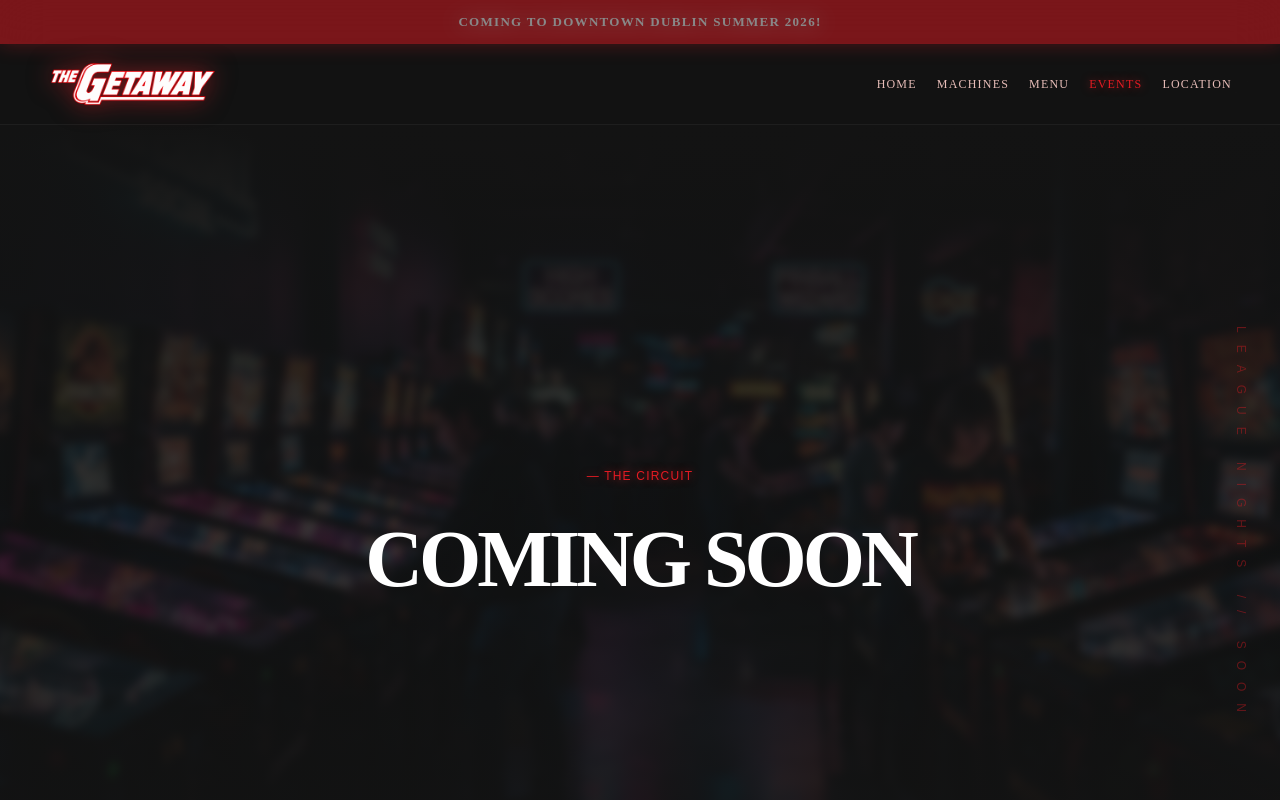
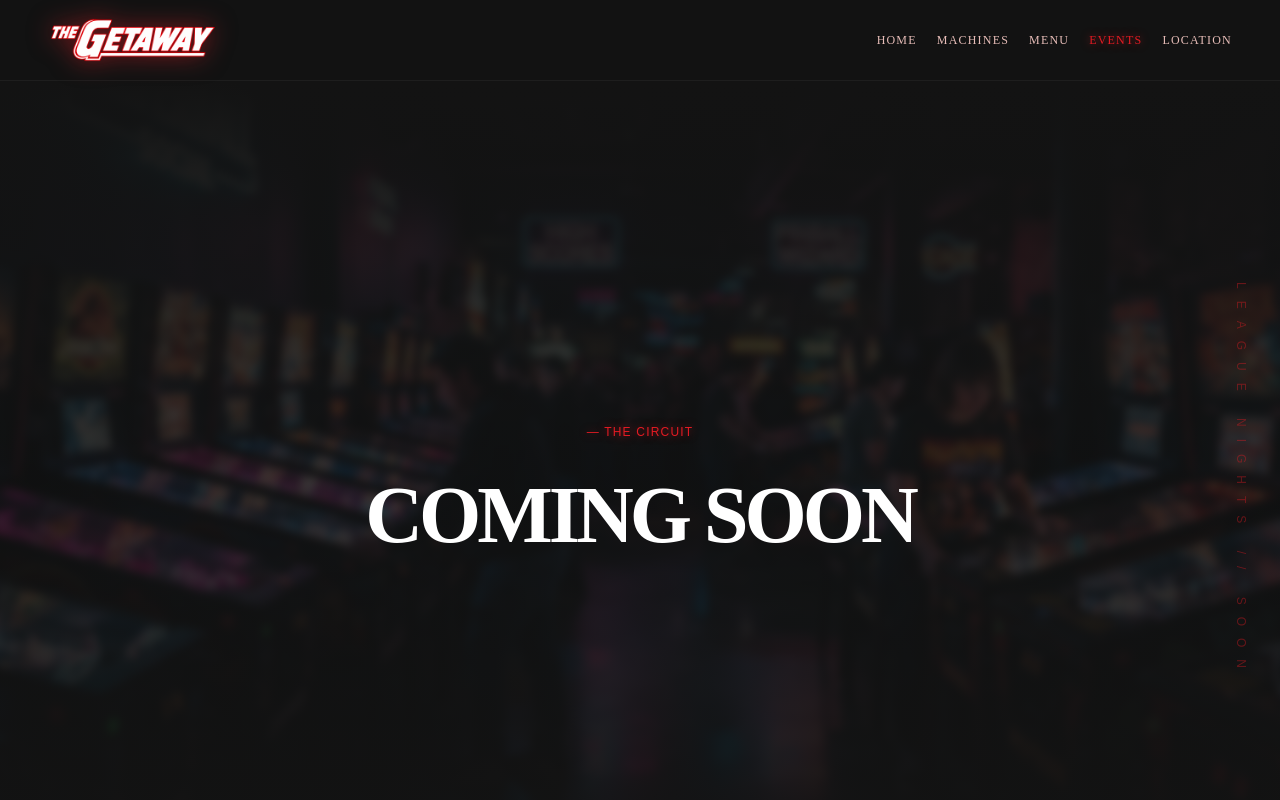
Before and after one commit to anmokhta/getawayPinball, a website: page events/index.html in a window 1280 px wide. Shown: the top 800 px of the page. Drawn offline with nearby package versions, Linux system fonts and the light colour scheme; a web font is replaced by a local one.

Commit message:
removed coming soon banner

```diff
--- a/events/index.html
+++ b/events/index.html
@@ -23,7 +23,7 @@
     <script src="../js/tailwind-config.js?v=3"></script>
 
     <!-- Shared header/footer templates (must load before <site-header>/<site-footer> are parsed) -->
-    <script src="../js/partials.js?v=4"></script>
+    <script src="../js/partials.js?v=5"></script>
 
     <!-- Site styles -->
     <link rel="stylesheet" href="../css/style.css?v=3" />
--- a/js/partials.js
+++ b/js/partials.js
@@ -47,19 +47,6 @@ class SiteHeader extends HTMLElement {
   connectedCallback() {
     this.innerHTML = `
       <header class="sticky top-0 w-full z-50 bg-surface/80 backdrop-blur-xl border-b border-white/5">
-        <!--
-          Promo Announcement Banner — temporary, pre-opening only.
-          To remove once the arcade is open: delete this whole "#promo-banner" block, nothing else needs to change.
-        -->
-        <div
-          id="promo-banner"
-          class="w-full h-11 bg-accent-red px-margin-mobile lg:px-margin-desktop flex items-center justify-center shadow-[0_0_20px_rgba(227,27,35,0.6)] animate-pulse"
-        >
-        <span class="font-headline-md text-[11px] font-bold tracking-normal sm:text-[13px] sm:tracking-widest text-white uppercase whitespace-nowrap text-center drop-shadow-[0_0_10px_rgba(255,255,255,0.8)]">
-          Coming to Downtown Dublin Summer 2026!
-          </span>
-        </div>
-
         <div class="h-20 section-container flex items-center justify-between">
           <a href="${SITE_BASE}index.html" data-nav-home class="flex items-center gap-4">
             <img
```
Also changed, not shown: index.html (+1 -1 lines), machines/index.html (+1 -1 lines), menu/index.html (+1 -1 lines), tests/nav.test.js (+1 -4 lines), thank-you/index.html (+1 -1 lines).
